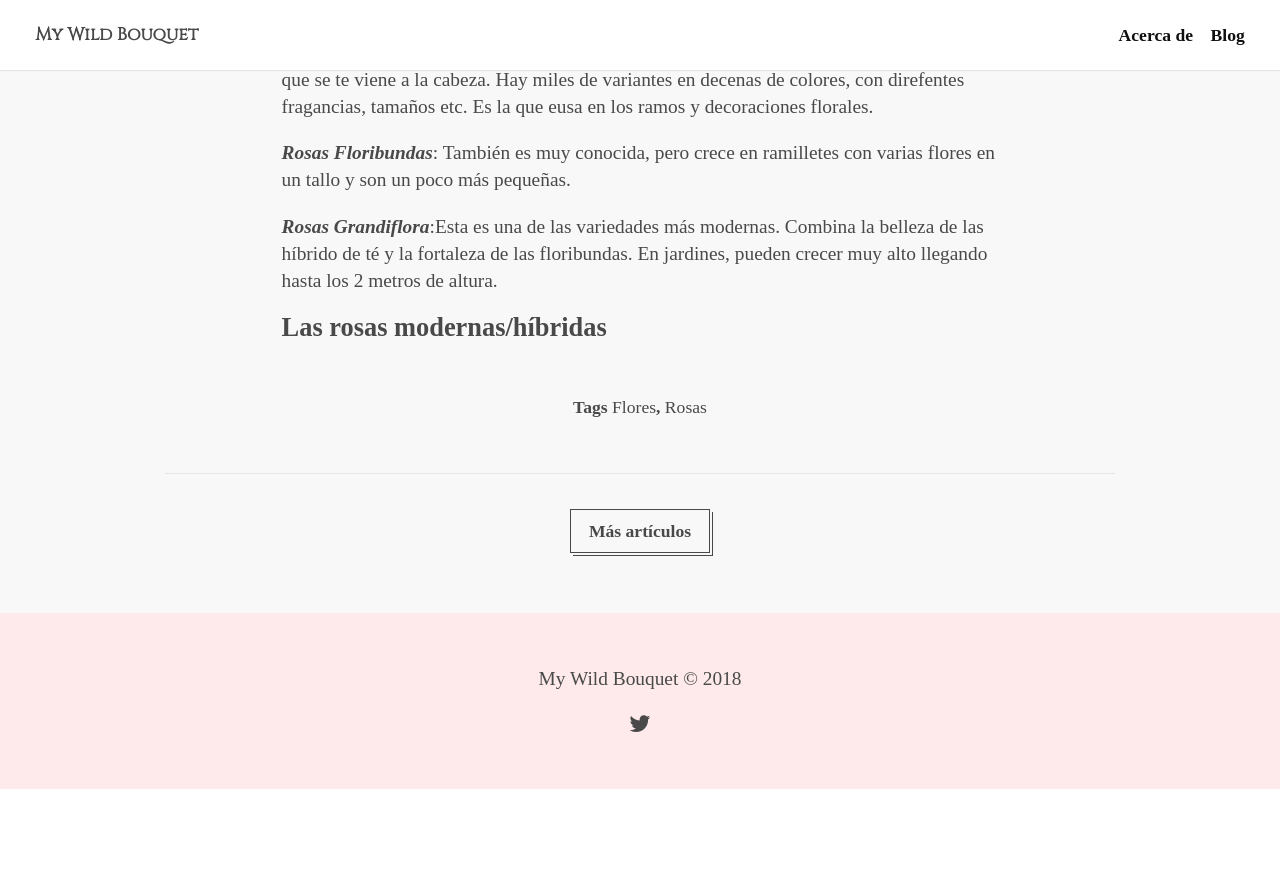
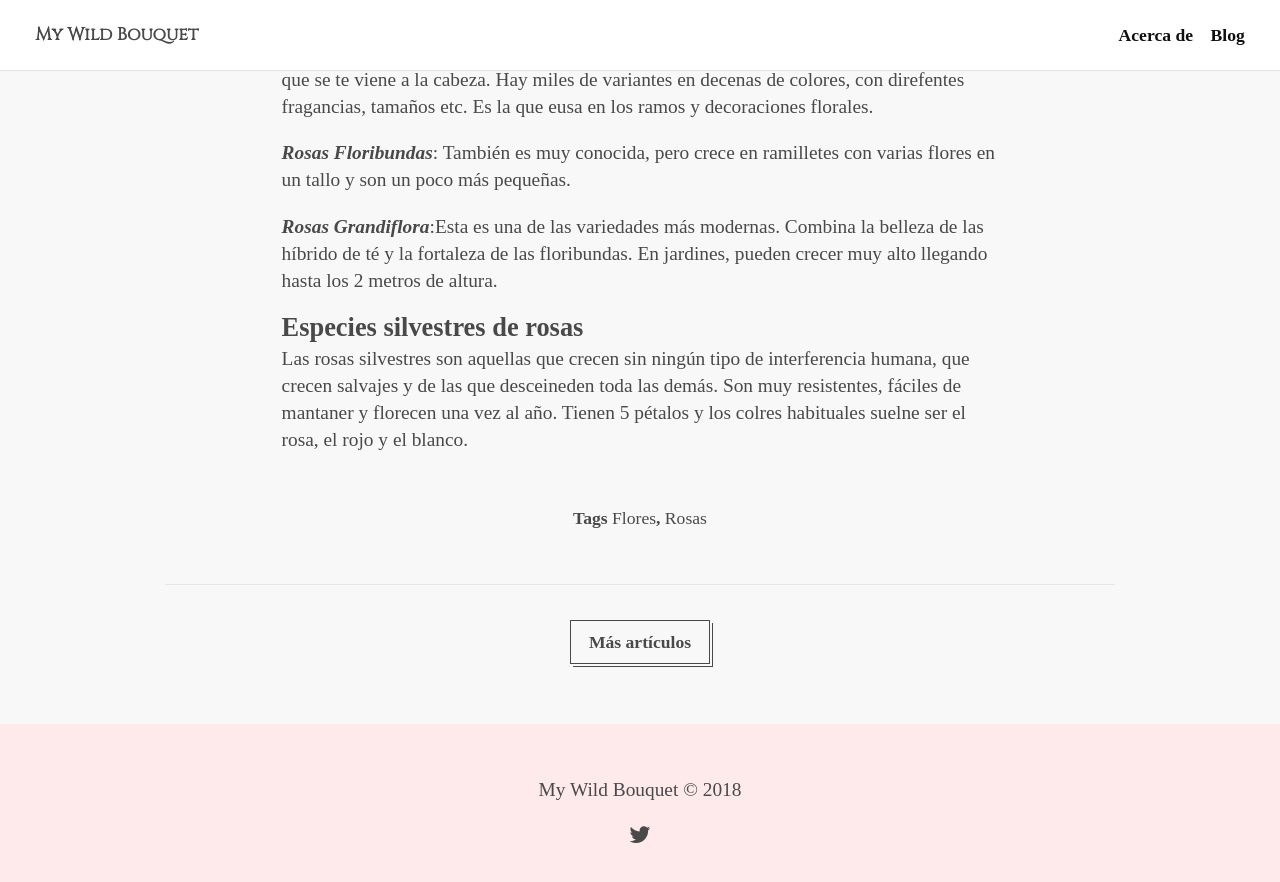
Before and after one commit to keyvanakbary/ramosilvestre.com, a Jekyll site: the page built from src/_posts/2018-01-15-tipos-de-rosas.md, in a window 1280 px wide and 900 px high, scrolled down 1816 px. Shown: the top 882 px of the window. Built offline with Jekyll 4.4.1, drawn with Linux system fonts in a browser that asks for light colours; some web fonts are replaced; before the commit the page ends 2605 px from its top, so only the background shows below that.

Commit message:
Update 2018-01-15-tipos-de-rosas.md

```diff
--- a/src/_posts/2018-01-15-tipos-de-rosas.md
+++ b/src/_posts/2018-01-15-tipos-de-rosas.md
@@ -43,4 +43,6 @@ _**Rosas Grandiflora**_:Esta es una de las variedades más modernas. Combina la
 
 
 
-#### Las rosas modernas/híbridas
+#### Especies silvestres de rosas
+
+Las rosas silvestres son aquellas que crecen sin ningún tipo de interferencia humana, que crecen salvajes y de las que desceineden toda las demás. Son muy resistentes, fáciles de mantaner y florecen una vez al año. Tienen 5 pétalos y los colres habituales suelne ser el rosa, el rojo y el blanco.
```
